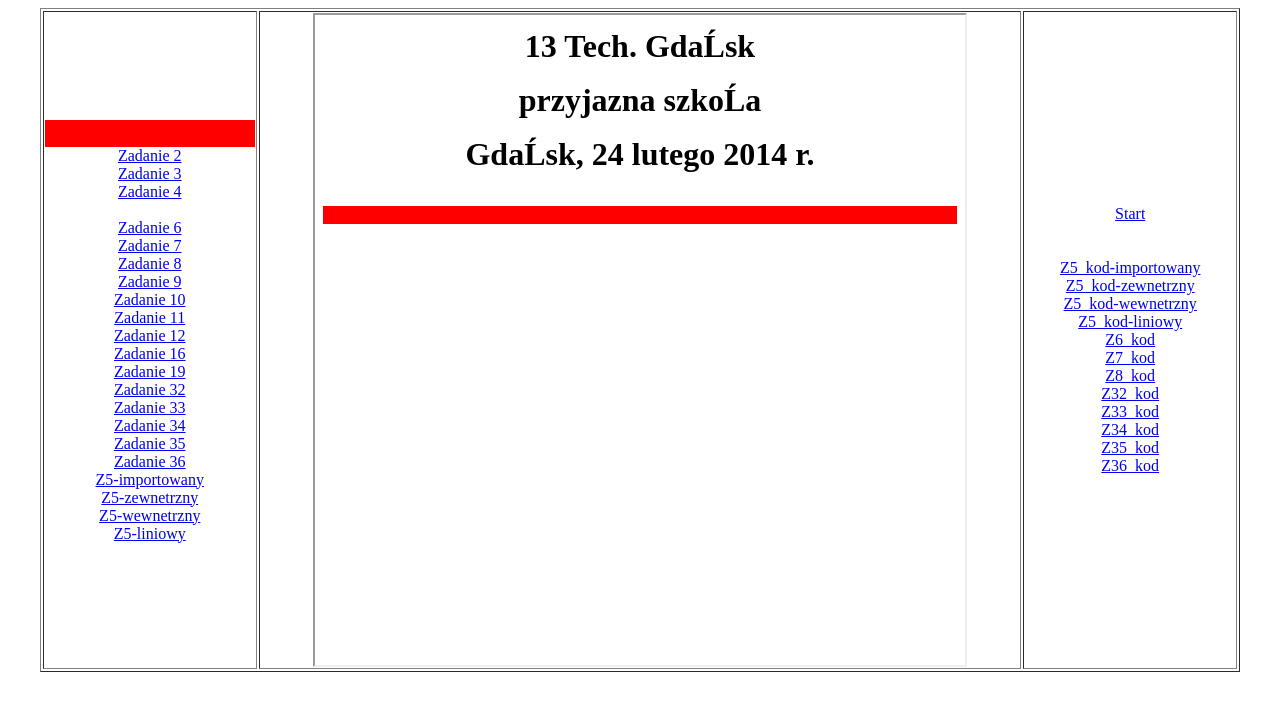
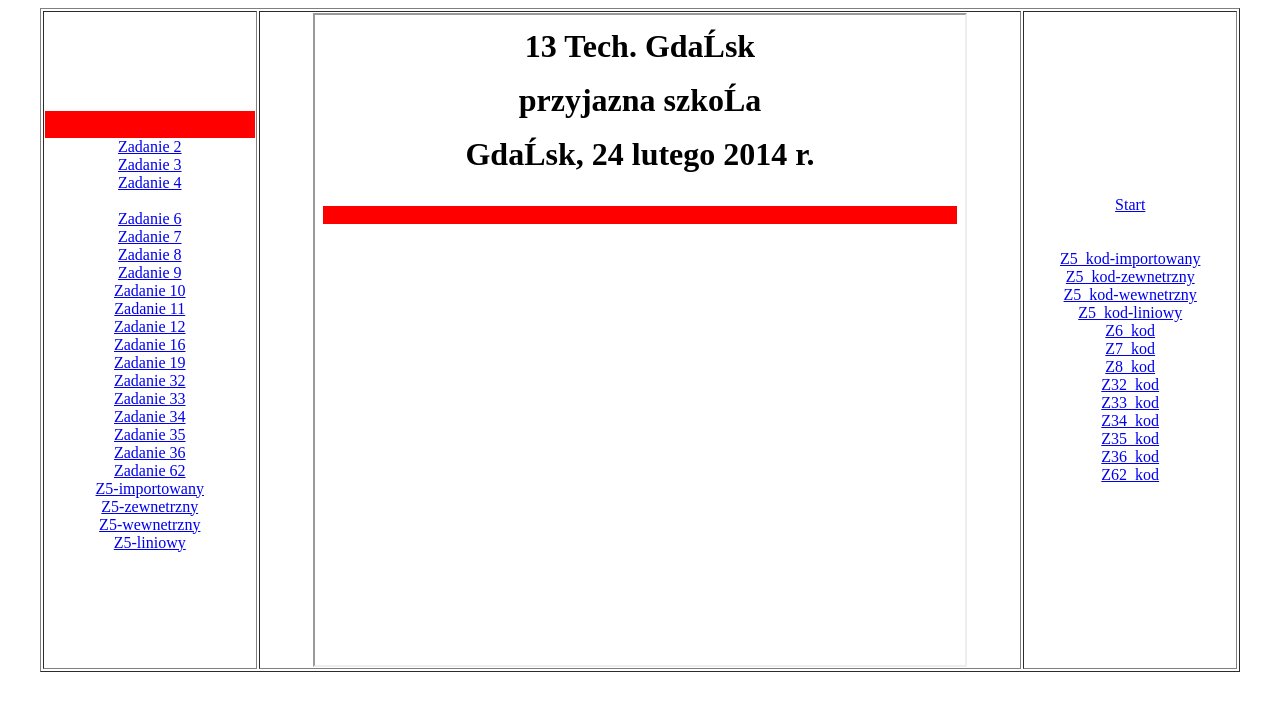
Before and after one commit to mTz8/indexx, a plain HTML site: page indexx.html in a window 1280 px wide. Drawn offline with Linux system fonts and the light colour scheme.

Commit message:
Update indexx.html

```diff
--- a/indexx.html
+++ b/indexx.html
@@ -25,6 +25,7 @@
   <a href="zad_34_krus.html" target="strony">Zadanie 34</a><br>
   <a href="zad_35_krus.html" target="strony">Zadanie 35</a><br>
   <a href="zad_36_krus.html" target="strony">Zadanie 36</a><br>
+  <a href="zad_62_krus.html" target="strony">Zadanie 62</a><br>
 <a href="Krus_z5_1.html" target="strony">Z5-importowany</a><br>
 <a href="Krus_z5_2.html" target="strony">Z5-zewnetrzny</a><br>
 <a href="Krus_z5_3.html" target="strony">Z5-wewnetrzny</a><br>
@@ -45,6 +46,7 @@
  <a href="zad_34_krus_kod.html" target="strony">Z34_kod</a><br>
  <a href="zad_35_krus_kod.html" target="strony">Z35_kod</a><br>
  <a href="zad_36_krus_kod.html" target="strony">Z36_kod</a><br>
+ <a href="zad_62_krus_kod.html" target="strony">Z62_kod</a><br>
 </td>
 </tr>
 </table>
```
